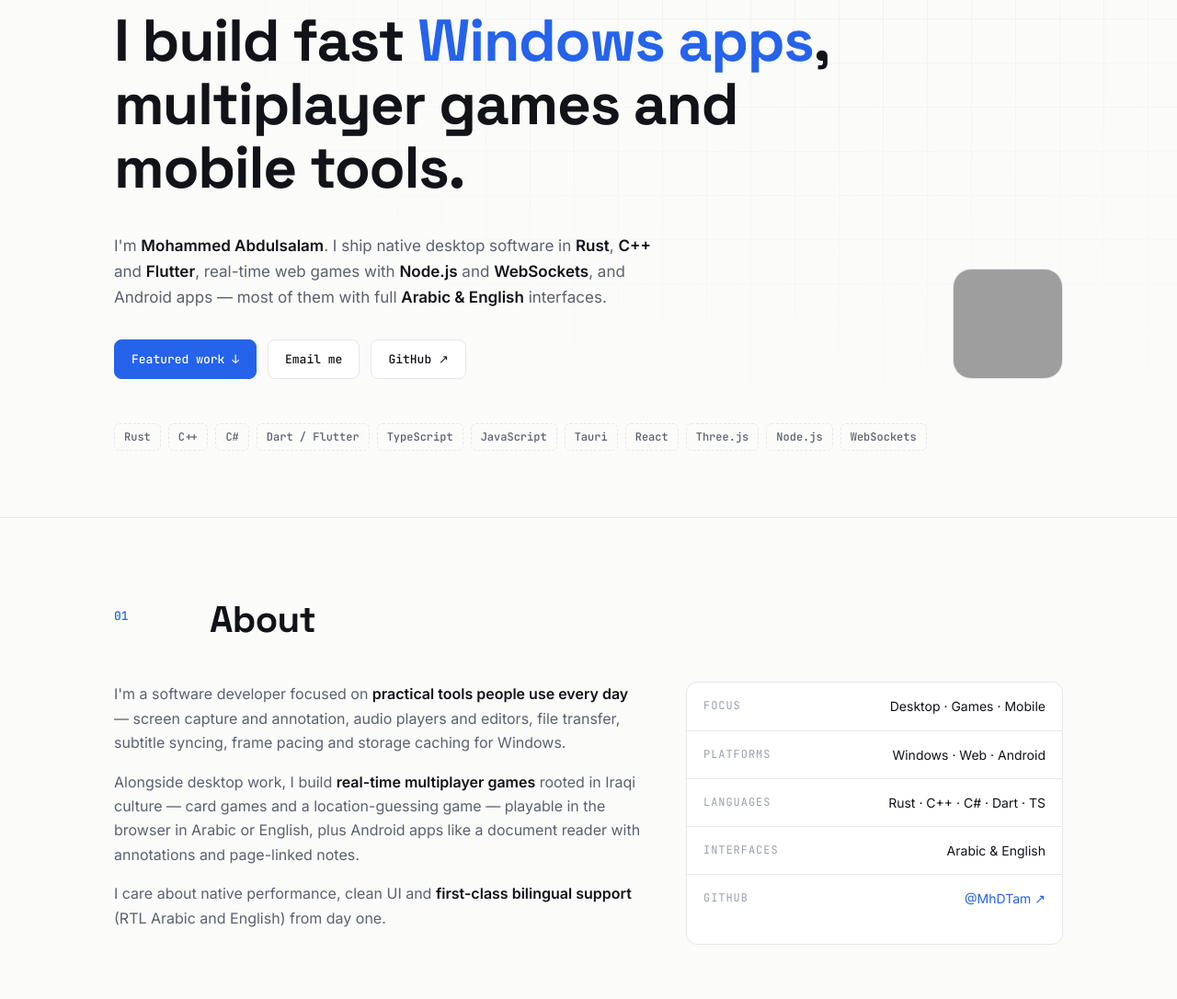
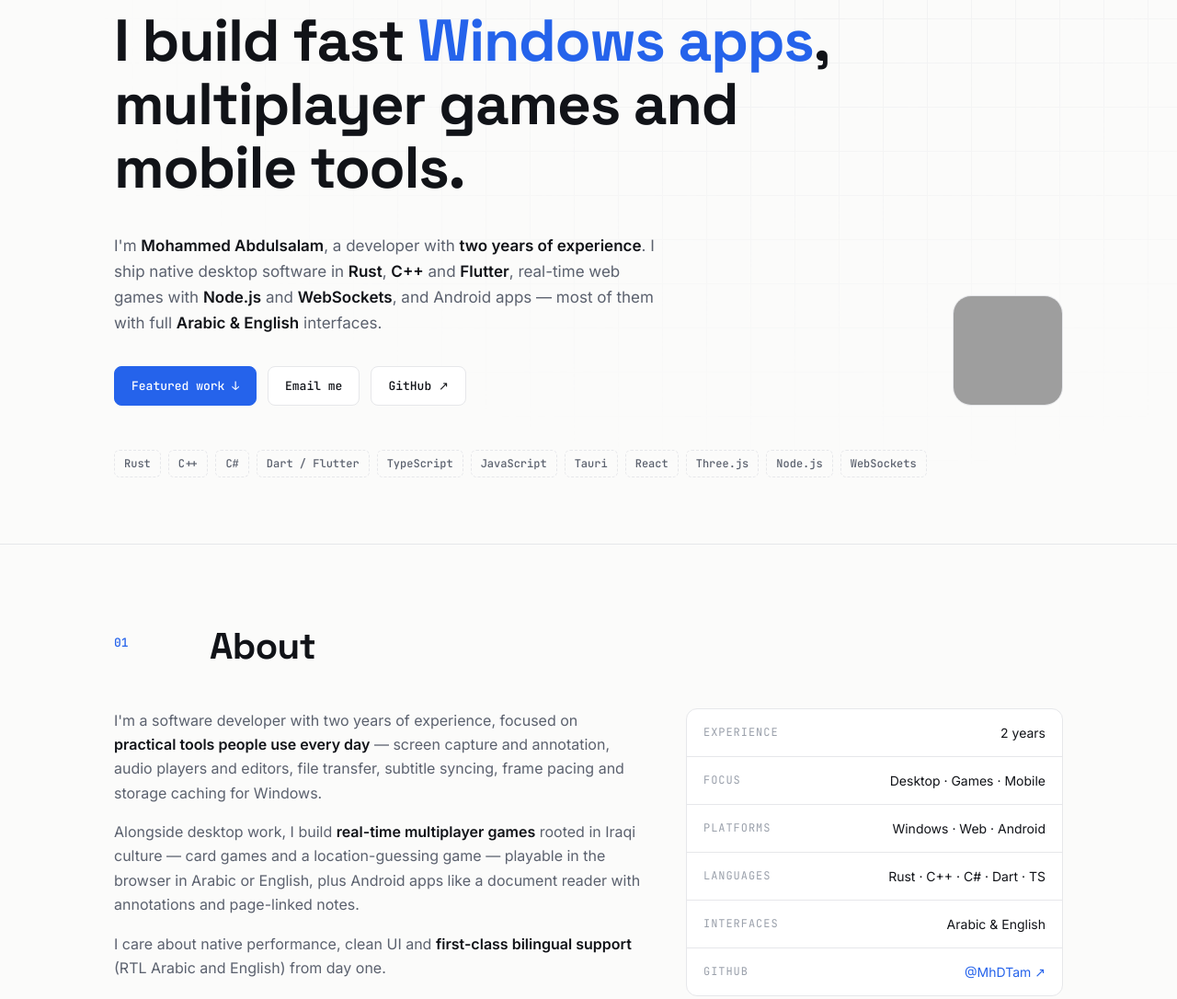
Before and after one commit to MhDTam/MhDTam.github.io, a plain HTML site: page index.html in a window 1280 px wide. Shown: the part 185-1271 px from the top of the page at 92% size. Drawn offline with Linux system fonts and the light colour scheme; grey boxes are pictures that could not be loaded.

Commit message:
Add two years of experience
Co-Authored-By: Claude Opus 5.5 <noreply@anthropic.com>

```diff
--- a/index.html
+++ b/index.html
@@ -166,7 +166,7 @@ footer .wrap{display:flex;justify-content:space-between;gap:12px;flex-wrap:wrap}
     <h1>I build fast <em>Windows apps</em>, multiplayer games and mobile tools.</h1>
     <div class="hero-row">
       <div>
-        <p class="lede">I'm <b>Mohammed Abdulsalam</b>. I ship native desktop software in <b>Rust</b>, <b>C++</b> and <b>Flutter</b>, real-time web games with <b>Node.js</b> and <b>WebSockets</b>, and Android apps — most of them with full <b>Arabic &amp; English</b> interfaces.</p>
+        <p class="lede">I'm <b>Mohammed Abdulsalam</b>, a developer with <b>two years of experience</b>. I ship native desktop software in <b>Rust</b>, <b>C++</b> and <b>Flutter</b>, real-time web games with <b>Node.js</b> and <b>WebSockets</b>, and Android apps — most of them with full <b>Arabic &amp; English</b> interfaces.</p>
         <div class="cta">
           <a class="btn primary" href="#work">Featured work ↓</a>
           <a class="btn" href="mailto:mohammadabdulsalam88@gmail.com">Email me</a>
@@ -186,11 +186,12 @@ footer .wrap{display:flex;justify-content:space-between;gap:12px;flex-wrap:wrap}
     <div class="sec-head reveal"><div class="sec-num">01</div><div><h2>About</h2></div></div>
     <div class="about reveal">
       <div>
-        <p>I'm a software developer focused on <b>practical tools people use every day</b> — screen capture and annotation, audio players and editors, file transfer, subtitle syncing, frame pacing and storage caching for Windows.</p>
+        <p>I'm a software developer with two years of experience, focused on <b>practical tools people use every day</b> — screen capture and annotation, audio players and editors, file transfer, subtitle syncing, frame pacing and storage caching for Windows.</p>
         <p>Alongside desktop work, I build <b>real-time multiplayer games</b> rooted in Iraqi culture — card games and a location-guessing game — playable in the browser in Arabic or English, plus Android apps like a document reader with annotations and page-linked notes.</p>
         <p>I care about native performance, clean UI and <b>first-class bilingual support</b> (RTL Arabic and English) from day one.</p>
       </div>
       <dl class="facts">
+        <div><dt>Experience</dt><dd>2 years</dd></div>
         <div><dt>Focus</dt><dd>Desktop · Games · Mobile</dd></div>
         <div><dt>Platforms</dt><dd>Windows · Web · Android</dd></div>
         <div><dt>Languages</dt><dd>Rust · C++ · C# · Dart · TS</dd></div>
@@ -257,7 +258,7 @@ footer .wrap{display:flex;justify-content:space-between;gap:12px;flex-wrap:wrap}
     <div class="stats reveal">
       <div class="stat"><b id="repoCount">14</b><span>public projects on GitHub</span></div>
       <div class="stat"><b>6+</b><span>languages used in production</span></div>
-      <div class="stat"><b>3</b><span>platforms: Windows, Web, Android</span></div>
+      <div class="stat"><b>2</b><span>years of development experience</span></div>
       <div class="stat"><b>AR/EN</b><span>bilingual interfaces</span></div>
     </div>
     <div class="skills reveal">
```
